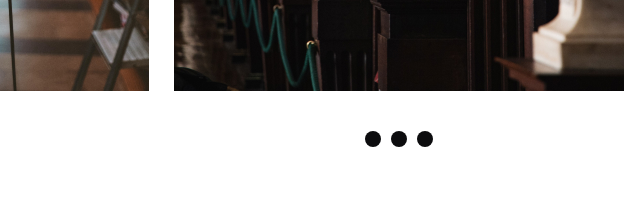
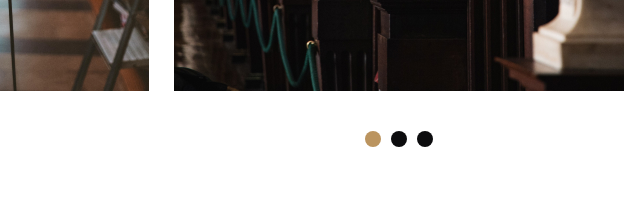
Before and after one commit to AstasiaG/library, a plain HTML site: page library/index.html in a window 1280 px wide. Shown: the part 1340-1543 px from the top of the page, 301-941 px from the left. Drawn offline with Linux system fonts and the light colour scheme; a web font is replaced by a local one.

Commit message:
fix: slider active dot

```diff
--- a/library/index.html
+++ b/library/index.html
@@ -66,7 +66,7 @@
         <img src="./images/slider_3.jpg" alt="" class="slider__image">
       </div>
       <div class="slider-nav">
-        <a class="slider-nav__dot" href="#0"></a>
+        <a class="slider-nav__dot active" href="#0"></a>
         <a class="slider-nav__dot" href="#0"></a>
         <a class="slider-nav__dot" href="#0"></a>
       </div>
--- a/library/style.css
+++ b/library/style.css
@@ -230,7 +230,7 @@ a:hover > svg {
   border-radius: 50px;
 }
 
-.lider-nav__dot:first-child {
+.active {
   background-color: #BB945F;
 }
 
```
